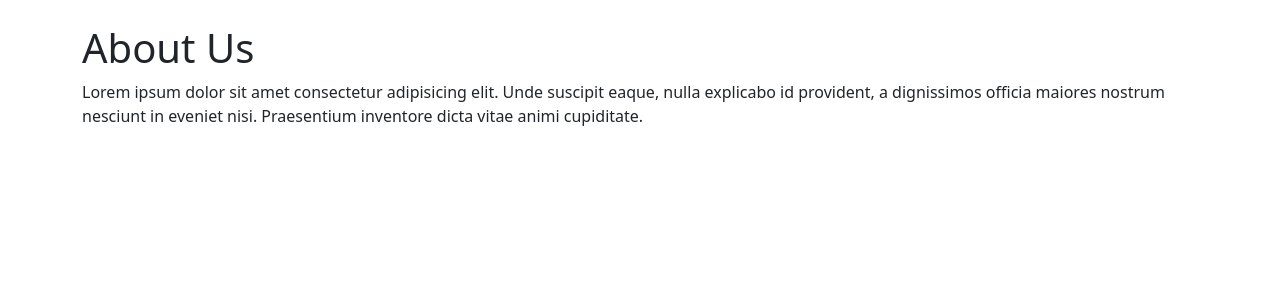
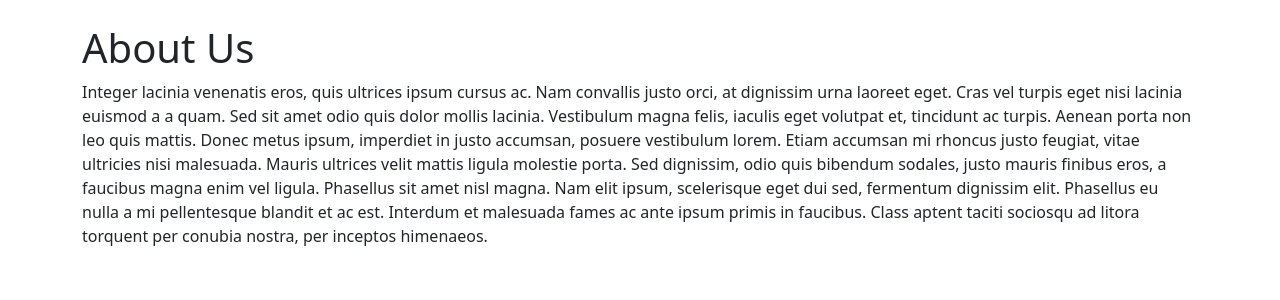
Before and after one commit to charlie-lyc/flask-mysql, a Flask app: page /about in a window 1280 px wide. Shown: the part 56-356 px from the top of the page. Run offline with Flask 2, Linux system fonts and the light colour scheme; some libraries are stand-ins or nearby versions.

Commit message:
Maybe last commit...

```diff
--- a/app/main.py
+++ b/app/main.py
@@ -31,7 +31,7 @@ app.config['SECRET_KEY'] = SECRET_KEY
 ###########################################################
 ### mysql-connector-python 이용
 
-# from db_setup import create_tables#, create_database
+# from db_setup import create_tables #, create_database
 from database import db
 
 ######### 최초 한번만 실행하고 더 이상 실행되지 않게!!! #############
@@ -56,6 +56,7 @@ csrf = CSRFProtect(app)
 ######################################################################################################################
 ######################################################################################################################
 @app.route('/')
+@app.route('/index')
 def index():
     # return 'Hello World!'
     # return '<h1>Hello World!<h1>'
--- a/app/templates/about.html
+++ b/app/templates/about.html
@@ -5,10 +5,26 @@
     <div>
         <h1>About Us</h1>
         <p>
-            Lorem ipsum dolor sit amet consectetur adipisicing elit.
-            Unde suscipit eaque, nulla explicabo id provident,
-            a dignissimos officia maiores nostrum nesciunt in eveniet nisi.
-            Praesentium inventore dicta vitae animi cupiditate.
+            Integer lacinia venenatis eros, quis ultrices ipsum cursus ac.
+            Nam convallis justo orci, at dignissim urna laoreet eget.
+            Cras vel turpis eget nisi lacinia euismod a a quam.
+            Sed sit amet odio quis dolor mollis lacinia.
+
+            Vestibulum magna felis, iaculis eget volutpat et,
+            tincidunt ac turpis. Aenean porta non leo quis mattis.
+            Donec metus ipsum, imperdiet in justo accumsan,
+            posuere vestibulum lorem. Etiam accumsan mi rhoncus justo feugiat,
+            vitae ultricies nisi malesuada. Mauris ultrices velit mattis ligula molestie porta.
+
+            Sed dignissim,
+            odio quis bibendum sodales, justo mauris finibus eros,
+            a faucibus magna enim vel ligula.
+            Phasellus sit amet nisl magna. Nam elit ipsum,
+            scelerisque eget dui sed, fermentum dignissim elit.
+            Phasellus eu nulla a mi pellentesque blandit et ac est.
+            Interdum et malesuada fames ac ante ipsum primis in faucibus.
+            Class aptent taciti sociosqu ad litora torquent per conubia nostra,
+            per inceptos himenaeos.
         </p>
     </div>
 
--- a/db_setup.py
+++ b/db_setup.py
@@ -29,7 +29,7 @@ TABLES['articles'] = (
 #     cur = db.cursor()
 #     cur.execute('create database if not exists {} default character set utf8;'.format(DB_NAME))
 #     print('Database {} created!'.format(DB_NAME))
-#     cur.close()
+
 
 def create_tables():
     cur = db.cursor()
@@ -45,4 +45,3 @@ def create_tables():
                 print('Table already exists!')
             else:
                 print(err.msg)
-    cur.close()
```
Also changed, not shown: app/templates/home.html (+16 -4 lines).
